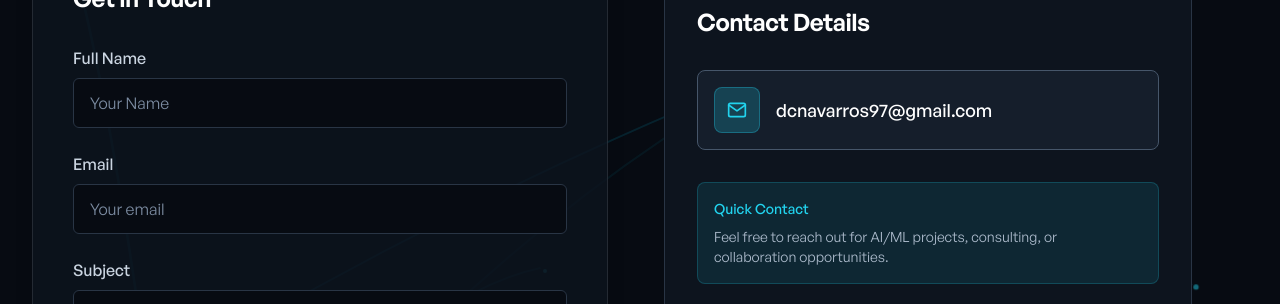
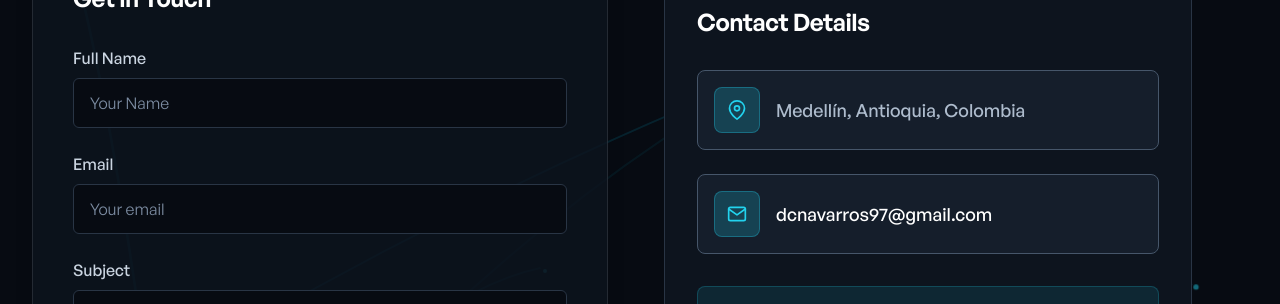
Before and after one commit to DavidNavarroSaiz/davidnavarro.github.io, a Next.js app: page /contact in a window 1280 px wide. Shown: the part 205-509 px from the top of the page. Built offline with nearby package versions, Linux system fonts and the light colour scheme; no server answers.

Commit message:
fix: restore location, keep email-only contact

```diff
--- a/components/contact/ContactDetails.jsx
+++ b/components/contact/ContactDetails.jsx
@@ -1,10 +1,17 @@
-import { FiMail } from 'react-icons/fi';
+import { FiMapPin, FiMail } from 'react-icons/fi';
 
 const contacts = [
+	{
+		id: 1,
+		name: 'Medellín, Antioquia, Colombia',
+		icon: <FiMapPin />,
+		href: null,
+	},
 	{
 		id: 2,
 		name: 'dcnavarros97@gmail.com',
 		icon: <FiMail />,
+		href: 'mailto:dcnavarros97@gmail.com',
 	},
 ];
 
@@ -24,12 +31,18 @@ function ContactDetails() {
 										{contact.icon}
 									</i>
 								</div>
-								<a
-									href="mailto:dcnavarros97@gmail.com"
-									className="contact-link"
-								>
-									{contact.name}
-								</a>
+								{contact.href ? (
+									<a
+										href={contact.href}
+										className="contact-link"
+									>
+										{contact.name}
+									</a>
+								) : (
+									<span className="contact-text">
+										{contact.name}
+									</span>
+								)}
 							</div>
 						))}
 					</div>
```
